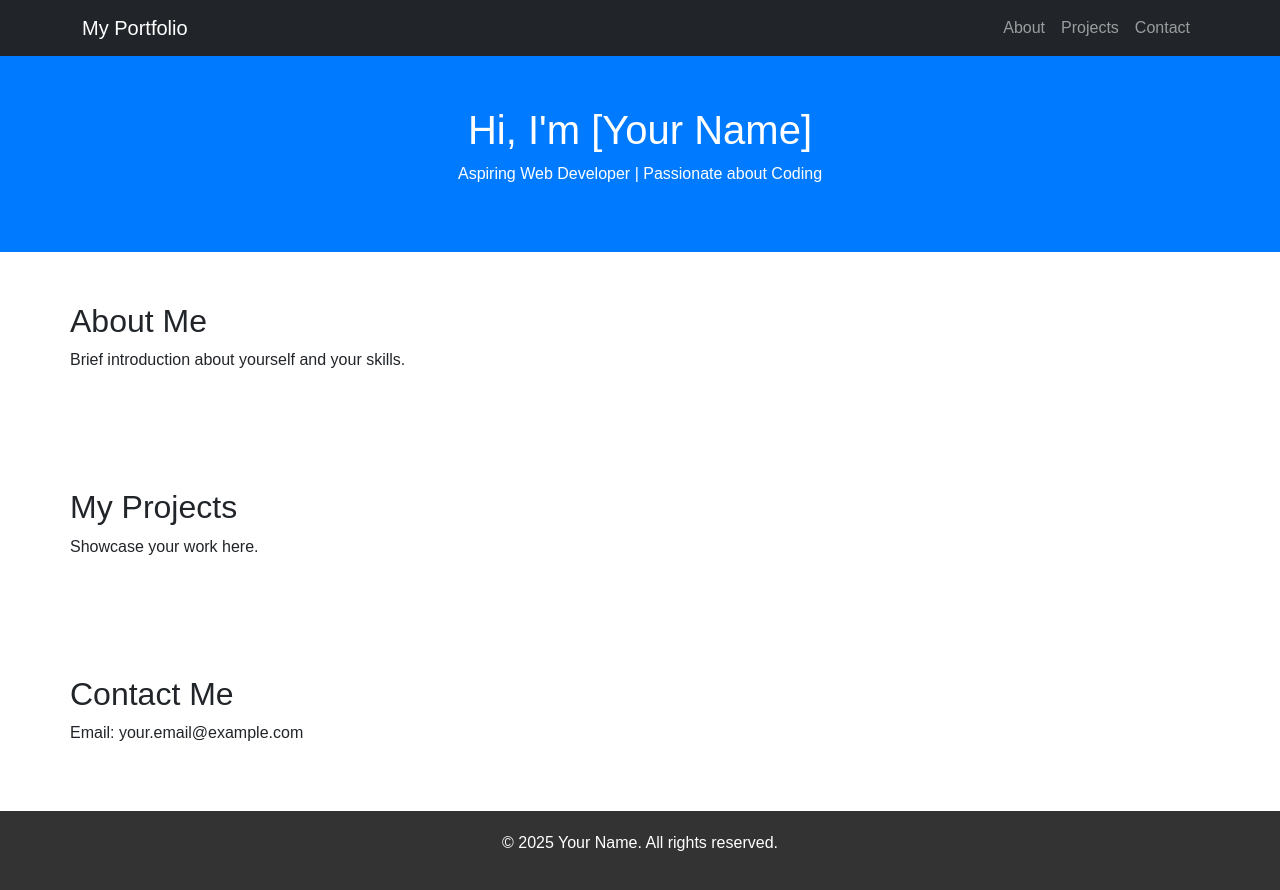
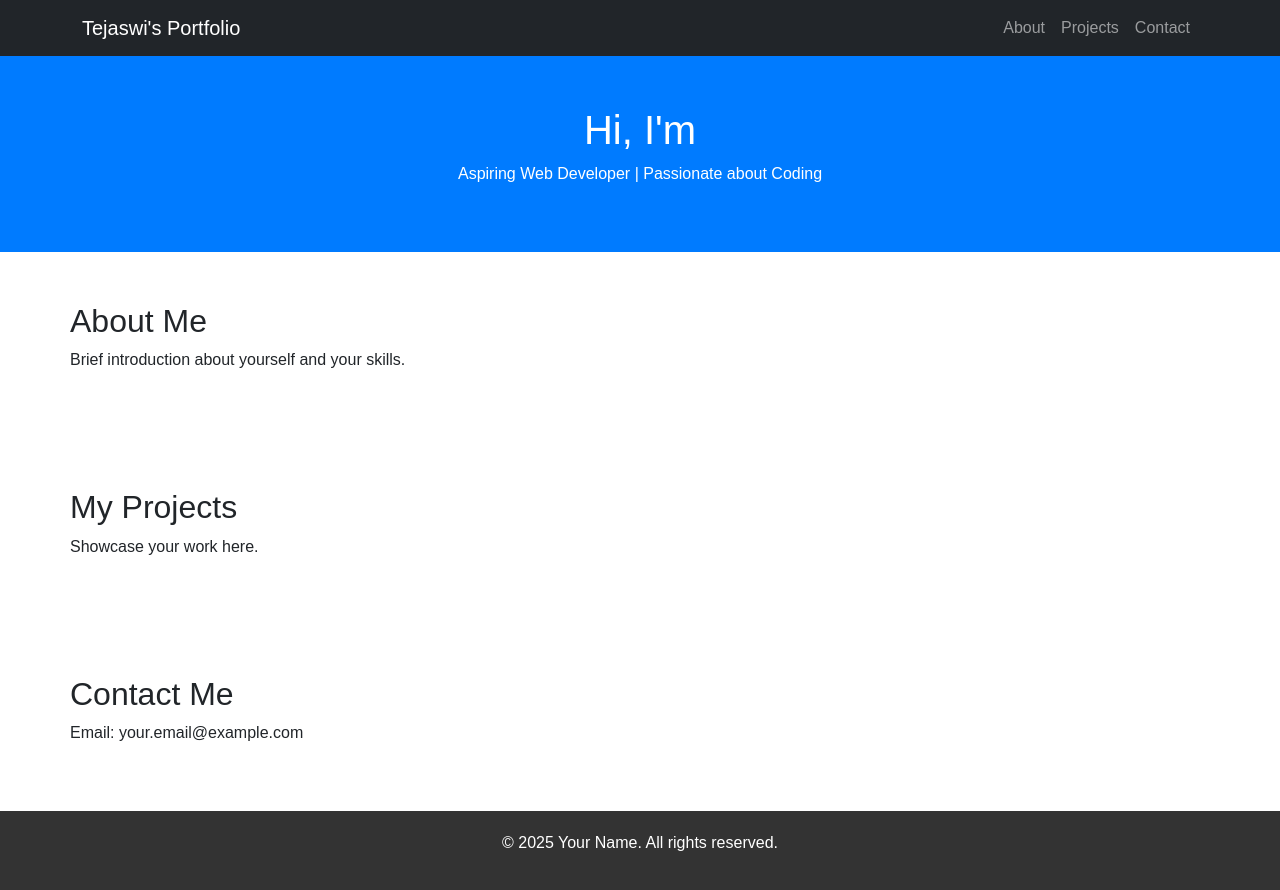
Before and after one commit to tejaswi-challa/my-portfolio, a plain HTML site: page index.html in a window 1280 px wide. Drawn offline with nearby package versions, Linux system fonts and the light colour scheme.

Commit message:
Updated portfolio details

```diff
--- a/index.html
+++ b/index.html
@@ -3,7 +3,7 @@
 <head>
     <meta charset="UTF-8">
     <meta name="viewport" content="width=device-width, initial-scale=1.0">
-    <title>My Portfolio</title>
+    <title>Tejaswi's Portfolio</title>
     <link rel="stylesheet" href="https://cdn.jsdelivr.net/npm/bootstrap@5.3.0/dist/css/bootstrap.min.css">
     <style>
         body { font-family: Arial, sans-serif; }
@@ -16,7 +16,7 @@
     <!-- Navbar -->
     <nav class="navbar navbar-expand-lg navbar-dark bg-dark">
         <div class="container">
-            <a class="navbar-brand" href="#">My Portfolio</a>
+            <a class="navbar-brand" href="#">Tejaswi's Portfolio</a>
             <button class="navbar-toggler" type="button" data-bs-toggle="collapse" data-bs-target="#navbarNav">
                 <span class="navbar-toggler-icon"></span>
             </button>
@@ -32,7 +32,7 @@
 
     <!-- Hero Section -->
     <div class="hero">
-        <h1>Hi, I'm [Your Name]</h1>
+        <h1>Hi, I'm <div Tejaswi=""></div></h1>
         <p>Aspiring Web Developer | Passionate about Coding</p>
     </div>
 
```
